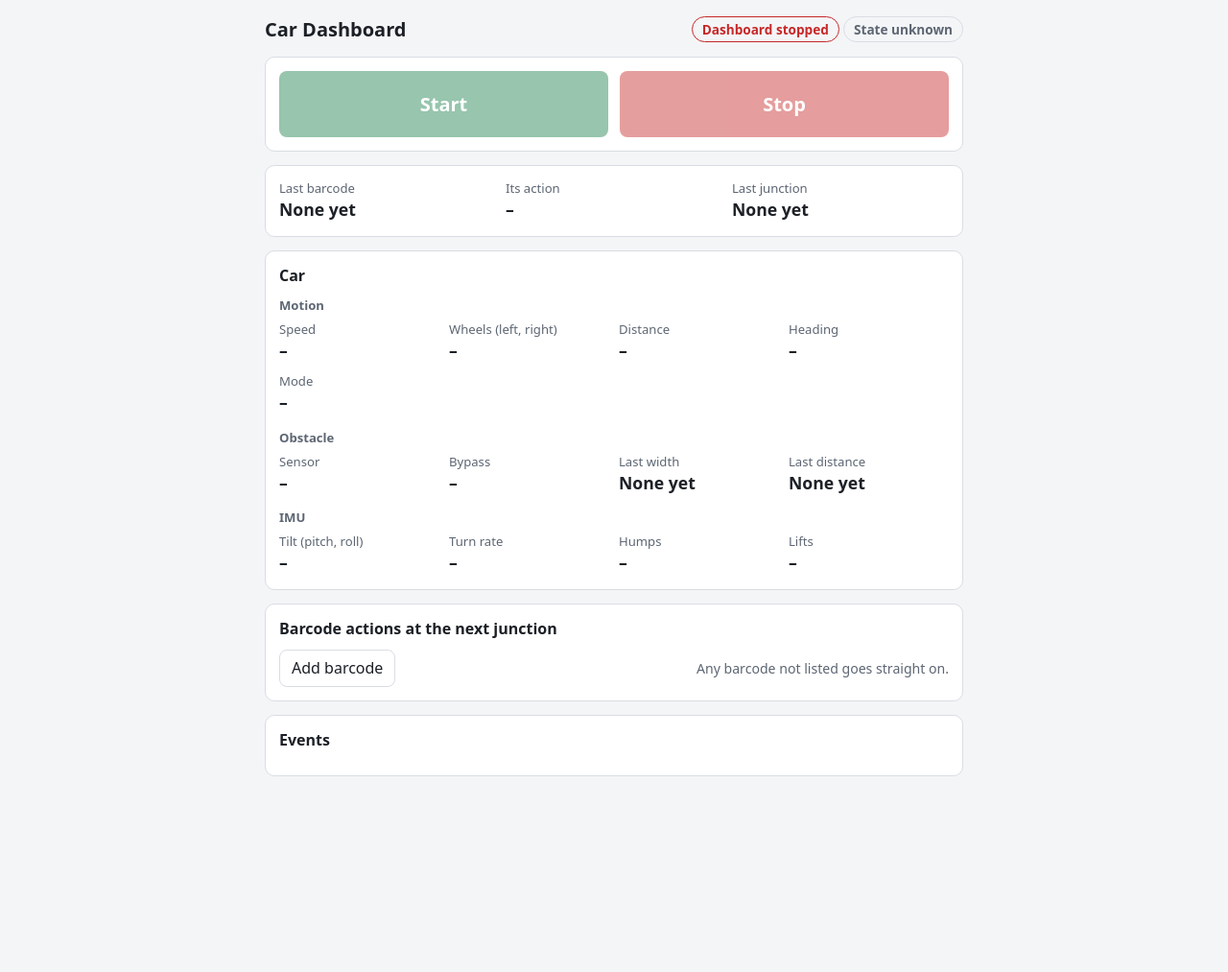
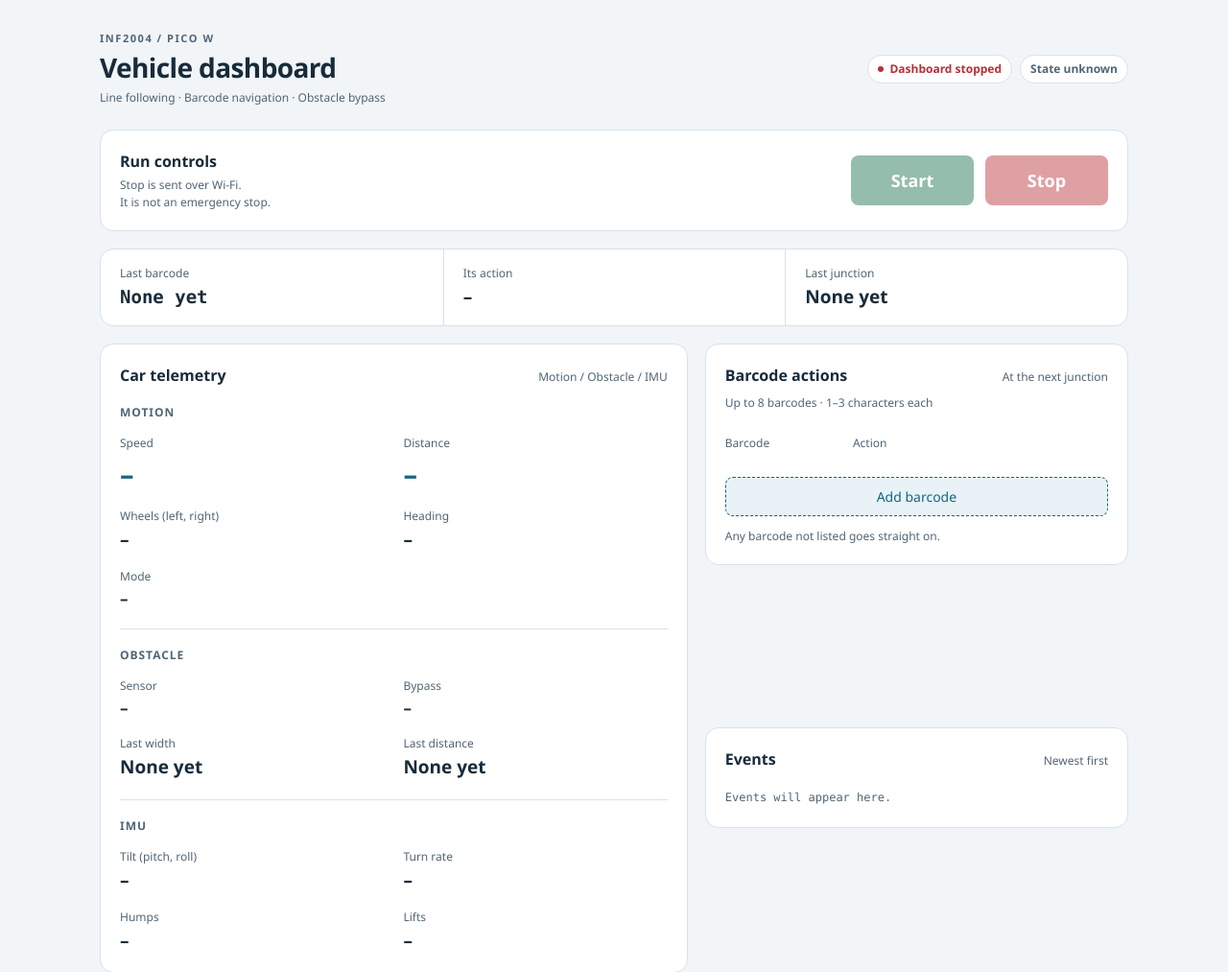
Before and after one commit to SITProjects/INF2004, a plain HTML site: page tools/dashboard/index.html in a window 1280 px wide. Shown: the top 1013 px of the page at 96% size. Before the commit the page ends 825 px from the top, so only its background shows below. Drawn offline with Linux system fonts and the light colour scheme; no server answers.

Commit message:
Initial UI Change Implementation

```diff
--- a/tools/dashboard/index.html
+++ b/tools/dashboard/index.html
@@ -6,79 +6,275 @@
 <title>Car Dashboard</title>
 <style>
 :root {
-  --bg: #f4f5f7; --panel: #ffffff; --text: #1c2026; --muted: #5d6673;
-  --line: #d9dde3; --go: #1a7f4b; --stop: #c62828; --warn: #8a5a00;
-  --warn-bg: #fff4d6; --field: #ffffff;
-}
-@media (prefers-color-scheme: dark) {
-  :root {
-    --bg: #14171b; --panel: #1e2329; --text: #e8ebef; --muted: #9aa4b1;
-    --line: #333a43; --go: #2fa56a; --stop: #e04b4b; --warn: #f0c060;
-    --warn-bg: #3a2f14; --field: #14171b;
-  }
+  color-scheme: light;
+  --bg: #f1f5f8;
+  --panel: #ffffff;
+  --text: #172b3a;
+  --muted: #506575;
+  --line: #d8e2e9;
+  --accent: #176582;
+  --accent-bg: #e8f2f7;
+  --go: #176e49;
+  --stop: #b92e37;
+  --warn: #775000;
+  --warn-bg: #fff3d9;
+  --field: #ffffff;
 }
 * { box-sizing: border-box; }
 body {
-  margin: 0; background: var(--bg); color: var(--text);
-  font: 16px/1.45 system-ui, -apple-system, "Segoe UI", sans-serif;
+  margin: 0;
+  background: var(--bg);
+  color: var(--text);
+  font: 14px/1.5 "Segoe UI", system-ui, -apple-system, sans-serif;
 }
-main { max-width: 760px; margin: 0 auto; padding: 16px; display: grid; gap: 14px; }
-h1 { font-size: 1.25rem; margin: 0; }
-h2 { font-size: 1rem; margin: 0 0 10px; }
-header { display: flex; justify-content: space-between; align-items: center;
-  gap: 12px; flex-wrap: wrap; }
-.panel { background: var(--panel); border: 1px solid var(--line);
-  border-radius: 10px; padding: 14px; }
-.pill { padding: 3px 10px; border-radius: 999px; font-size: .85rem;
-  font-weight: 600; border: 1px solid var(--line); color: var(--muted); }
-.pill.on { color: var(--go); border-color: var(--go); }
-.pill.off { color: var(--stop); border-color: var(--stop); }
+main { max-width: 1120px; margin: 0 auto; padding: 32px 24px; }
+h1, h2, h3, p { margin: 0; }
+h1 { font-size: 28px; line-height: 1.2; font-weight: 650; letter-spacing: -.6px; }
+h2 { font-size: 16px; font-weight: 650; }
+h3 {
+  margin-bottom: 14px;
+  color: var(--muted);
+  font-size: 12px;
+  font-weight: 650;
+  letter-spacing: .08em;
+  text-transform: uppercase;
+}
+.page-header {
+  display: flex;
+  justify-content: space-between;
+  align-items: center;
+  gap: 20px;
+  flex-wrap: wrap;
+  margin-bottom: 24px;
+}
+.eyebrow {
+  margin-bottom: 5px;
+  color: var(--muted);
+  font-size: 11px;
+  font-weight: 650;
+  letter-spacing: .14em;
+  text-transform: uppercase;
+}
+.subtitle { margin-top: 6px; color: var(--muted); font-size: 12px; }
+.statuses { display: flex; align-items: center; gap: 8px; flex-wrap: wrap; }
+.pill {
+  display: inline-flex;
+  align-items: center;
+  gap: 6px;
+  padding: 5px 10px;
+  border: 1px solid var(--line);
+  border-radius: 999px;
+  background: var(--panel);
+  color: var(--muted);
+  font-size: 12px;
+  font-weight: 600;
+}
+#link::before {
+  content: "";
+  width: 6px;
+  height: 6px;
+  flex-shrink: 0;
+  border-radius: 50%;
+  background: currentColor;
+}
+.pill.on { color: var(--go); }
+.pill.off { color: var(--stop); }
+.dashboard-grid {
+  display: grid;
+  grid-template-columns: minmax(0, 1.25fr) minmax(320px, .9fr);
+  grid-template-areas:
+    "controls controls"
+    "summary summary"
+    "telemetry mapping"
+    "telemetry events";
+  gap: 18px;
+  align-items: start;
+}
+.panel {
+  min-width: 0;
+  padding: 20px;
+  border: 1px solid var(--line);
+  border-radius: 14px;
+  background: var(--panel);
+}
+.panel-heading {
+  display: flex;
+  align-items: baseline;
+  justify-content: space-between;
+  flex-wrap: wrap;
+  gap: 8px 12px;
+  margin-bottom: 18px;
+}
+.caption { color: var(--muted); font-size: 12px; }
+.run-panel {
+  grid-area: controls;
+  display: grid;
+  grid-template-columns: minmax(0, 1fr) auto;
+  align-items: center;
+  gap: 16px 24px;
+}
+.control-note { margin-top: 4px; color: var(--muted); font-size: 12px; }
 .controls { display: grid; grid-template-columns: 1fr 1fr; gap: 12px; }
-button { font: inherit; cursor: pointer; border-radius: 8px;
-  border: 1px solid var(--line); background: var(--field); color: var(--text);
-  padding: 7px 12px; }
+button, input, select { font: inherit; }
+button {
+  padding: 9px 13px;
+  border: 1px solid var(--line);
+  border-radius: 8px;
+  background: var(--field);
+  color: var(--text);
+  cursor: pointer;
+}
 button:disabled { opacity: .45; cursor: not-allowed; }
-button.big { padding: 20px 0; font-size: 1.25rem; font-weight: 700;
-  color: #fff; border: 0; }
+button:not(:disabled):hover { filter: brightness(.95); }
+button.big {
+  min-width: 128px;
+  min-height: 52px;
+  padding: 12px 20px;
+  border: 0;
+  color: #ffffff;
+  font-size: 18px;
+  font-weight: 650;
+}
 #start { background: var(--go); }
 #stop { background: var(--stop); }
-.notice { background: var(--warn-bg); color: var(--warn); border-radius: 8px;
-  padding: 8px 12px; font-size: .92rem; }
-.facts { display: grid; grid-template-columns: repeat(3, 1fr); gap: 10px; }
-.fact span { display: block; color: var(--muted); font-size: .82rem; }
-.fact strong { font-size: 1.1rem; overflow-wrap: anywhere; }
-.tiles { display: grid; grid-template-columns: repeat(auto-fit, minmax(150px, 1fr));
-  gap: 10px; }
-.tiles.stale { opacity: .45; }
-.fact small { color: var(--muted); font-size: .8rem; }
-h3 { font-size: .82rem; color: var(--muted); margin: 14px 0 6px; font-weight: 600; }
-h3:first-of-type { margin-top: 0; }
-.row { display: grid; grid-template-columns: 90px 1fr auto; gap: 8px;
-  margin-bottom: 8px; }
-input, select { font: inherit; padding: 7px 9px; border-radius: 8px;
-  border: 1px solid var(--line); background: var(--field); color: var(--text);
-  min-width: 0; width: 100%; }
-input { text-transform: uppercase; }
-.foot { display: flex; justify-content: space-between; align-items: center;
-  gap: 10px; flex-wrap: wrap; }
-.hint { color: var(--muted); font-size: .88rem; }
+:is(button, input, select):focus-visible {
+  outline: 3px solid var(--accent);
+  outline-offset: 3px;
+}
+.notice {
+  grid-column: 1 / -1;
+  padding: 10px 12px;
+  border-radius: 8px;
+  background: var(--warn-bg);
+  color: var(--warn);
+  font-size: 13px;
+}
+.facts {
+  grid-area: summary;
+  display: grid;
+  grid-template-columns: repeat(3, minmax(0, 1fr));
+  padding: 0;
+}
+.facts .fact { padding: 16px 20px; }
+.facts .fact + .fact { border-left: 1px solid var(--line); }
+.fact { min-width: 0; }
+.fact span { display: block; margin-bottom: 3px; color: var(--muted); font-size: 12px; }
+.fact strong {
+  display: block;
+  font-size: 19px;
+  line-height: 1.35;
+  font-weight: 600;
+  font-variant-numeric: tabular-nums;
+  overflow-wrap: anywhere;
+}
+#barcode { font-family: ui-monospace, Menlo, Consolas, monospace; }
+.telemetry-panel { grid-area: telemetry; }
+#age:not(:empty) {
+  display: block;
+  margin-bottom: 18px;
+  padding: 9px 12px;
+  border-radius: 8px;
+  background: var(--warn-bg);
+  color: var(--warn);
+  font-size: 13px;
+}
+#age:empty { display: none; }
+.telemetry-group + .telemetry-group {
+  margin-top: 20px;
+  padding-top: 18px;
+  border-top: 1px solid var(--line);
+}
+.tiles { display: grid; grid-template-columns: repeat(2, minmax(0, 1fr)); gap: 16px 20px; }
+.tiles.stale { opacity: .55; }
+.fact.primary strong { color: var(--accent); font-size: 29px; letter-spacing: -.7px; }
+#mode, #obstacle, #bypass { font-size: 17px; }
+.mapping-panel { grid-area: mapping; }
+.mapping-note { margin: -10px 0 16px; color: var(--muted); font-size: 12px; }
+.row, .row-labels {
+  display: grid;
+  grid-template-columns: minmax(56px, .7fr) minmax(90px, 1.1fr) auto;
+  align-items: center;
+  gap: 8px;
+}
+.row-labels { margin-bottom: 7px; color: var(--muted); font-size: 12px; }
+.row-labels::after { content: "Remove"; visibility: hidden; padding: 8px; font-size: 12px; }
+.row + .row { margin-top: 10px; }
+input, select {
+  min-width: 0;
+  width: 100%;
+  padding: 9px 8px;
+  border: 1px solid var(--line);
+  border-radius: 8px;
+  background: var(--field);
+  color: var(--text);
+}
+input { text-transform: uppercase; font-family: ui-monospace, Menlo, Consolas, monospace; }
+.row button { padding: 9px 8px; font-size: 12px; }
+.foot { display: grid; gap: 12px; margin-top: 18px; }
+#add { width: 100%; border: 1px dashed var(--accent); background: var(--accent-bg); color: var(--accent); }
+.hint { color: var(--muted); font-size: 12px; overflow-wrap: anywhere; }
 .hint.bad { color: var(--stop); }
-ol { list-style: none; margin: 0; padding: 0; max-height: 300px;
-  overflow-y: auto; font: .84rem/1.5 ui-monospace, Menlo, Consolas, monospace; }
-li { overflow-wrap: anywhere; color: var(--muted); }
+.events-panel { grid-area: events; }
+ol {
+  max-height: 300px;
+  overflow-y: auto;
+  margin: 0;
+  padding: 0;
+  list-style: none;
+  font: 12px/1.7 ui-monospace, Menlo, Consolas, monospace;
+}
+li { padding: 10px 0; color: var(--muted); overflow-wrap: anywhere; }
+li + li { border-top: 1px solid var(--line); }
+li:first-child { padding-top: 0; }
+li:last-child { padding-bottom: 0; }
+#events:empty::before { content: "Events will appear here."; color: var(--muted); }
+@media (max-width: 820px) {
+  main { padding: 24px 18px; }
+  .dashboard-grid {
+    grid-template-columns: minmax(0, 1fr);
+    grid-template-areas: "controls" "summary" "telemetry" "mapping" "events";
+  }
+}
+@media (max-width: 540px) {
+  main { padding: 20px 12px; }
+  h1 { font-size: 25px; }
+  .page-header { align-items: flex-start; gap: 14px; margin-bottom: 18px; }
+  .dashboard-grid { gap: 14px; }
+  .panel { padding: 16px; }
+  .run-panel { grid-template-columns: minmax(0, 1fr); gap: 16px; }
+  button.big { min-width: 0; }
+  .facts { padding: 0; }
+  .facts .fact { padding: 14px 10px; }
+  .facts .fact span { font-size: 11px; }
+  .facts .fact strong { font-size: 17px; }
+  .tiles { gap: 16px 12px; }
+  .fact strong { font-size: 18px; }
+  .fact.primary strong { font-size: 25px; }
+  input, select { font-size: 16px; }
+  button, input, select { min-height: 44px; }
+}
 </style>
 </head>
 <body>
 <main>
-  <header>
-    <h1>Car Dashboard</h1>
+  <header class="page-header">
     <div>
+      <p class="eyebrow">INF2004 / Pico W</p>
+      <h1>Vehicle dashboard</h1>
+      <p class="subtitle">Line following · Barcode navigation · Obstacle bypass</p>
+    </div>
+    <div class="statuses" aria-label="Vehicle status">
       <span id="link" class="pill off">Car offline</span>
       <span id="run" class="pill">State unknown</span>
     </div>
   </header>
 
-  <section class="panel">
+  <div class="dashboard-grid">
+    <section class="panel run-panel" aria-labelledby="controls-title">
+      <div>
+        <h2 id="controls-title">Run controls</h2>
+        <p class="control-note">Stop is sent over Wi-Fi.<br>It is not an emergency stop.</p>
+      </div>
       <div class="controls">
         <button id="start" class="big" disabled>Start</button>
         <button id="stop" class="big" disabled>Stop</button>
@@ -87,53 +283,72 @@ li { overflow-wrap: anywhere; color: var(--muted); }
         buttons can't reach it. Use the car's power switch to stop it.</p>
     </section>
 
-  <section class="panel facts">
+    <section class="panel facts" aria-label="Latest barcode and junction">
       <div class="fact"><span>Last barcode</span><strong id="barcode">None yet</strong></div>
       <div class="fact"><span>Its action</span><strong id="action">–</strong></div>
       <div class="fact"><span>Last junction</span><strong id="junction">None yet</strong></div>
     </section>
 
-  <section class="panel">
-    <h2>Car <small id="age" class="hint"></small></h2>
+    <section class="panel telemetry-panel" aria-labelledby="telemetry-title">
+      <div class="panel-heading">
+        <h2 id="telemetry-title">Car telemetry</h2>
+        <span class="caption">Motion / Obstacle / IMU</span>
+      </div>
+      <small id="age" class="hint"></small>
       <div id="live">
-      <h3>Motion</h3>
+        <section class="telemetry-group" aria-labelledby="motion-title">
+          <h3 id="motion-title">Motion</h3>
           <div class="tiles">
-        <div class="fact"><span>Speed</span><strong id="speed">–</strong></div>
+            <div class="fact primary"><span>Speed</span><strong id="speed">–</strong></div>
+            <div class="fact primary"><span>Distance</span><strong id="distance">–</strong></div>
             <div class="fact"><span>Wheels (left, right)</span><strong id="wheels">–</strong></div>
-        <div class="fact"><span>Distance</span><strong id="distance">–</strong></div>
             <div class="fact"><span>Heading</span><strong id="heading">–</strong></div>
             <div class="fact"><span>Mode</span><strong id="mode">–</strong></div>
           </div>
-      <h3>Obstacle</h3>
+        </section>
+        <section class="telemetry-group" aria-labelledby="obstacle-title">
+          <h3 id="obstacle-title">Obstacle</h3>
           <div class="tiles">
             <div class="fact"><span>Sensor</span><strong id="obstacle">–</strong></div>
             <div class="fact"><span>Bypass</span><strong id="bypass">–</strong></div>
             <div class="fact"><span>Last width</span><strong id="width">None yet</strong></div>
             <div class="fact"><span>Last distance</span><strong id="range">None yet</strong></div>
           </div>
-      <h3>IMU</h3>
+        </section>
+        <section class="telemetry-group" aria-labelledby="imu-title">
+          <h3 id="imu-title">IMU</h3>
           <div class="tiles">
             <div class="fact"><span>Tilt (pitch, roll)</span><strong id="tilt">–</strong></div>
             <div class="fact"><span>Turn rate</span><strong id="turn">–</strong></div>
             <div class="fact"><span>Humps</span><strong id="humps">–</strong></div>
             <div class="fact"><span>Lifts</span><strong id="lifts">–</strong></div>
           </div>
+        </section>
       </div>
     </section>
 
-  <section class="panel">
-    <h2>Barcode actions at the next junction</h2>
+    <section class="panel mapping-panel" aria-labelledby="mapping-title">
+      <div class="panel-heading">
+        <h2 id="mapping-title">Barcode actions</h2>
+        <span class="caption">At the next junction</span>
+      </div>
+      <p class="mapping-note">Up to 8 barcodes · 1–3 characters each</p>
+      <div class="row-labels" aria-hidden="true"><span>Barcode</span><span>Action</span></div>
       <div id="rows"></div>
       <div class="foot">
         <button id="add">Add barcode</button>
-      <span id="saved" class="hint">Any barcode not listed goes straight on.</span>
+        <span id="saved" class="hint" role="status">Any barcode not listed goes straight on.</span>
       </div>
     </section>
 
-  <section class="panel">
-    <h2>Events</h2>
+    <section class="panel events-panel" aria-labelledby="events-title">
+      <div class="panel-heading">
+        <h2 id="events-title">Events</h2>
+        <span class="caption">Newest first</span>
+      </div>
       <ol id="events"></ol>
     </section>
+  </div>
 </main>
 <script>
 const ACTIONS = [["STRAIGHT", "Straight"], ["LEFT", "Left"], ["RIGHT", "Right"],
```
Lines whose indentation alone changed are shown as unchanged.
